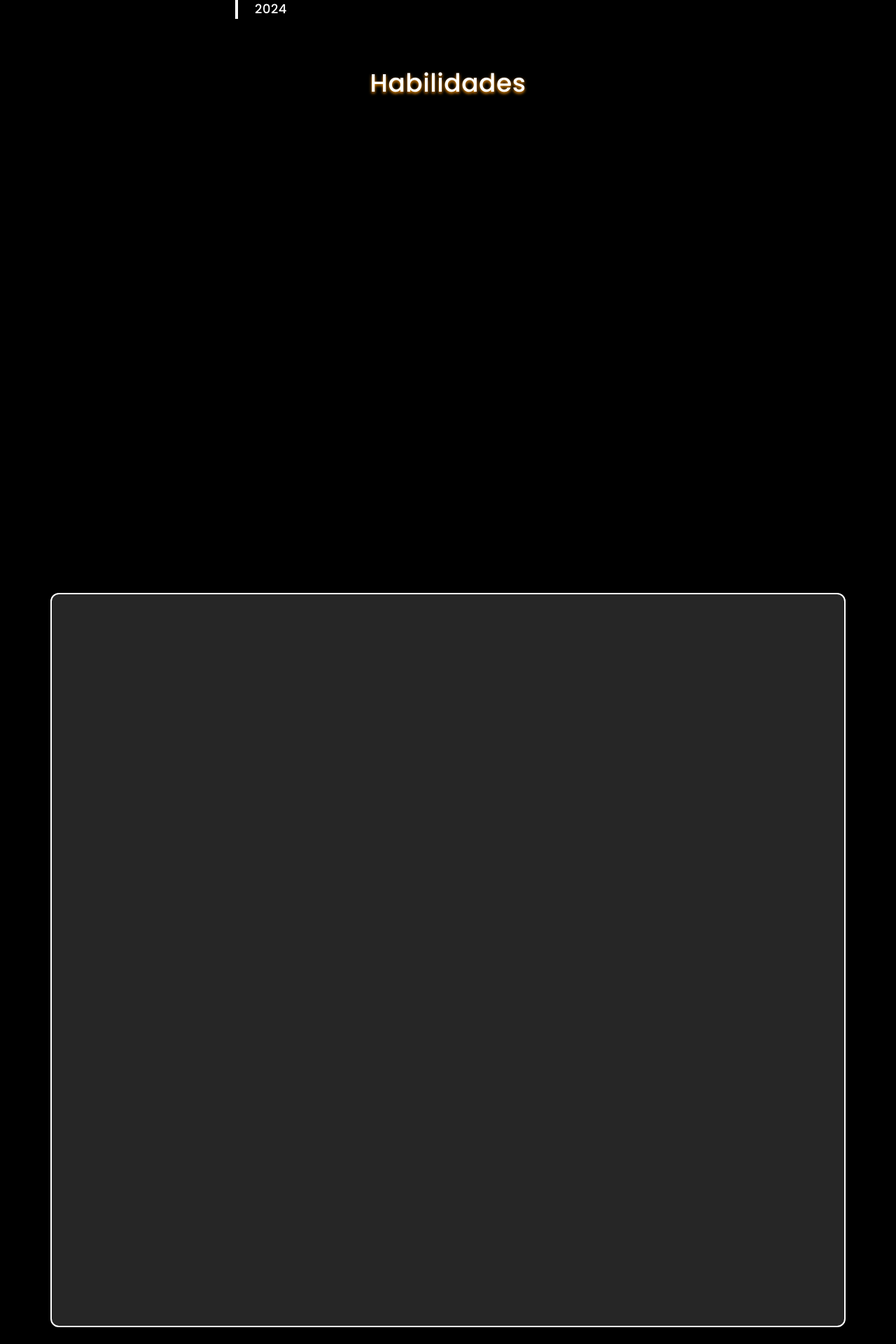
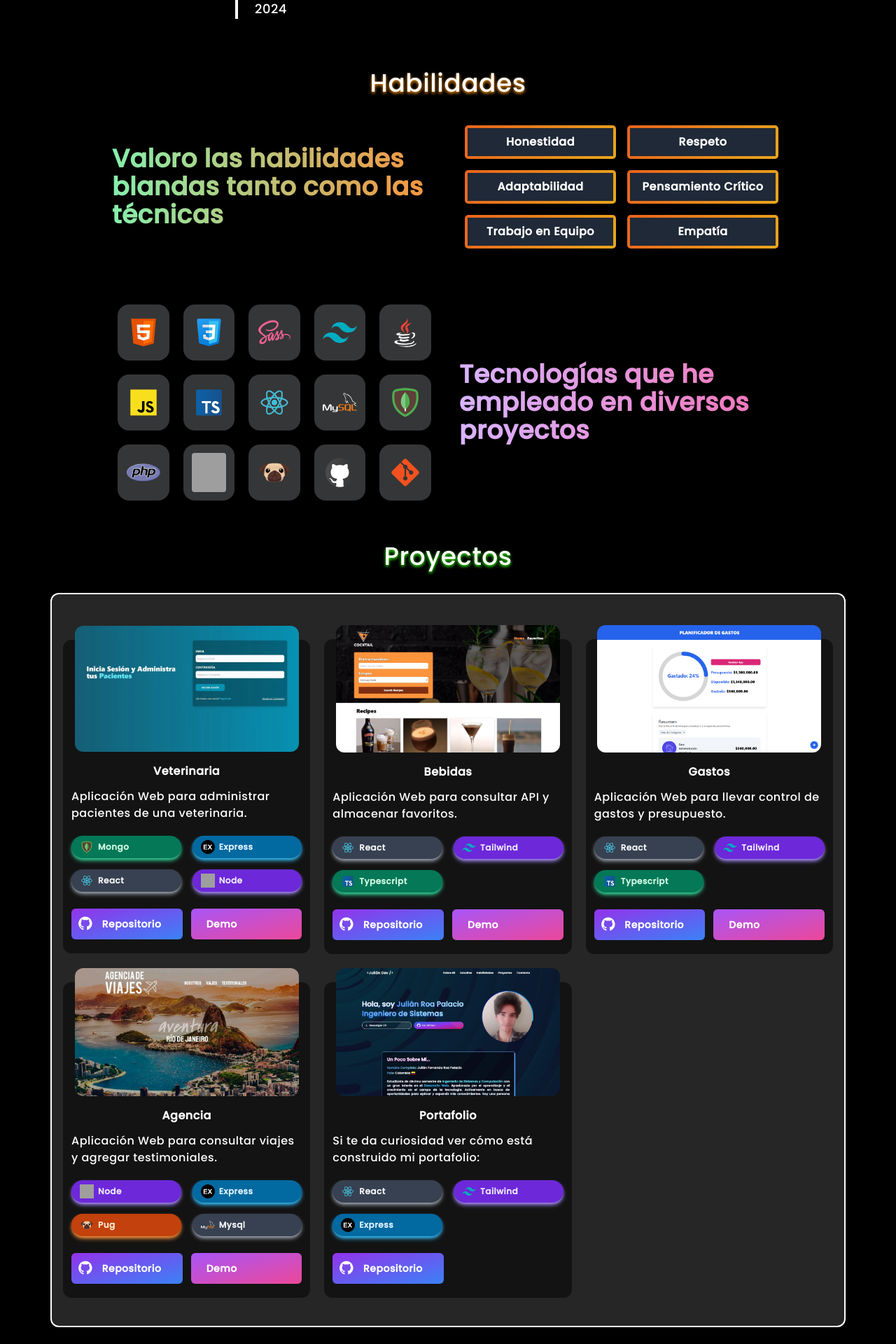
Before and after one commit to JulianDX/portafolio, a React (Vite) app: page / in a window 1280 px wide. Shown: the part 1640-3560 px from the top of the page at 70% size. Built offline with nearby package versions, Linux system fonts and the light colour scheme; grey boxes are pictures that could not be loaded; what tailwindcss-animated would draw is missing.

Commit message:
fixed components opacity

```diff
--- a/src/components/Abilities.tsx
+++ b/src/components/Abilities.tsx
@@ -18,7 +18,7 @@ export const Abilities = () => {
       <h2
         ref={titleAbilities}
         className={` ${
-          inViewTitle && "animate-fade-up text-white text-4xl text-center drop-shadow-[0_2.2px_2.2px_rgba(255,151,0,1)]"
+          inViewTitle && "md:animate-fade-up text-white text-4xl text-center drop-shadow-[0_2.2px_2.2px_rgba(255,151,0,1)]"
         }`}
       >
         Habilidades
@@ -26,7 +26,7 @@ export const Abilities = () => {
       <div
         ref={contentA1}
         className={`opacity-0 grid md:grid-cols-2 p-8 items-center gap-8 ${
-          inViewContent1 && "animate-fade-right animate-delay-300"
+          inViewContent1 && "opacity-100 md:animate-fade-right md:animate-delay-300"
         }`}
       >
         <div className="text-white text-4xl text-center">
@@ -55,7 +55,7 @@ export const Abilities = () => {
       <div
         ref={contentA2}
         className={`opacity-0 grid md:grid-cols-2 p-8 items-center gap-8 ${
-          inViewContent2 && "animate-fade-left animate-delay-500"
+          inViewContent2 && "opacity-100 md:animate-fade-left md:animate-delay-500"
         }`}
       >
         <div className="text-white text-4xl text-center md:order-2">
--- a/src/components/About.tsx
+++ b/src/components/About.tsx
@@ -4,7 +4,7 @@ export const About = () => {
   return (
     <section
       id="sobremi"
-      className="px-2 lg:animate-fade-up lg:animate-once lg:animate-ease-in lg:animate-normal mt-5"
+      className="px-2 md:animate-fade-up md:animate-once md:animate-ease-in md:animate-normal mt-5"
     >
       <div className="rounded-lg bg-black bg-opacity-40 max-w-4xl mx-auto p-6 md:p-8 text-white gap-5 md:shadow-[5px_5px_0px_0px_rgba(96,165,250)] border-2 border-blue-400">
         <div className="opacity-100">
--- a/src/components/Contact.tsx
+++ b/src/components/Contact.tsx
@@ -128,14 +128,14 @@ export const Contact = () => {
         ref={titleContact}
         className={` ${
           inViewTitle &&
-          "animate-fade-down animate-delay-300 text-white text-4xl text-center drop-shadow-[0_2.2px_2.2px_rgba(189,0,255,1)]"
+          "md:animate-fade-down md:animate-delay-300 text-white text-4xl text-center drop-shadow-[0_2.2px_2.2px_rgba(189,0,255,1)]"
         }`}
       >
         Contacto
       </h2>
       <div
         ref={contentContact}
-        className={`opacity-0 ${inViewContent && "animate-fade animate-delay-700"}`}
+        className={`opacity-0 ${inViewContent && "opacity-100 md:animate-fade md:animate-delay-700"}`}
       >
         <p className="text-white text-center mt-4 mb-5">
           Envíame un correo llenando el siguiente formulario si estás interesado
--- a/src/components/Header.tsx
+++ b/src/components/Header.tsx
@@ -61,7 +61,7 @@ const Header = () => {
   return (
     <header
       ref={headerRef}
-      className={`z-50 shadow-sky-600 sticky top-0 w-full lg:transition lg:duration-600 lg:ease-in-out animate-fade-down animate-once animate-normal ${
+      className={`z-50 shadow-sky-600 sticky top-0 w-full lg:transition lg:duration-600 lg:ease-in-out md:animate-fade-down md:animate-once md:animate-normal ${
         scrollPos > 100 ? "shadow-md" : "bg-transparent"
       }`}
       style={{ backgroundColor: `rgba(0, 16, 50, ${opacity})` }}
--- a/src/components/Main.tsx
+++ b/src/components/Main.tsx
@@ -4,7 +4,7 @@ import { ArrowDownTrayIcon } from "@heroicons/react/24/solid";
 const Main = () => {
   return (
     <>
-      <main className="text-white max-w-7xl mx-auto md:p-10 md:grid md:grid-cols-3 mt-5 gap-0 animate-fade-left animate-once animate-ease-in animate-normal">
+      <main className="text-white max-w-7xl mx-auto md:p-10 md:grid md:grid-cols-3 mt-5 gap-0 md:animate-fade-left md:animate-once md:animate-ease-in md:animate-normal">
         <div className="md:col-span-2 md:flex items-center px-4">
           <div>
             <h1 className="text-4xl md:text-5xl font-extrabold text-center md:text-left drop-shadow-[0_2.2px_2.2px_rgba(0,78,207,1)]">
--- a/src/components/Projects.tsx
+++ b/src/components/Projects.tsx
@@ -25,7 +25,7 @@ export const Projects = () => {
       <h2
         ref={titleProjects}
         className={`opacity-0 text-white text-4xl text-center my-5 pb-3 drop-shadow-[0_2.2px_2.2px_rgba(54,255,0,1)] ${
-          inViewTitle && "animate-fade animate-delay-200"
+          inViewTitle && "opacity-100 md:animate-fade md:animate-delay-200"
         }`}
       >
         Proyectos
@@ -34,7 +34,7 @@ export const Projects = () => {
         <div
           ref={compProjects}
           className={`opacity-0 grid md:grid-cols-2 lg:grid-cols-3 items-center gap-5 pt-12 space-y-10 md:space-y-0 md:gap-y-10 ${
-            inViewProjects && "animate-fade-down animate-delay-300"
+            inViewProjects && "opacity-100 md:animate-fade-down md:animate-delay-300"
           }`}
         >
           {projects.map((project) => {
--- a/src/components/Studies.tsx
+++ b/src/components/Studies.tsx
@@ -18,7 +18,7 @@ export const Studies = () => {
         ref={titleStudies}
         className={`${
           inViewTitle &&
-          "animate-fade-down text-white text-4xl text-center drop-shadow-[0_2.2px_2.2px_rgba(0,78,207,1)] "
+          "md:animate-fade-down text-white text-4xl text-center drop-shadow-[0_2.2px_2.2px_rgba(0,78,207,1)] "
         }`}
       >
         Estudios
@@ -26,7 +26,7 @@ export const Studies = () => {
       <div
         ref={contentStudies}
         className={`p-8 ${
-          inViewContentStudies && "animate-fade-right animate-delay-500"
+          inViewContentStudies && "md:animate-fade-right md:animate-delay-500"
         }`}
       >
         <ul
```
